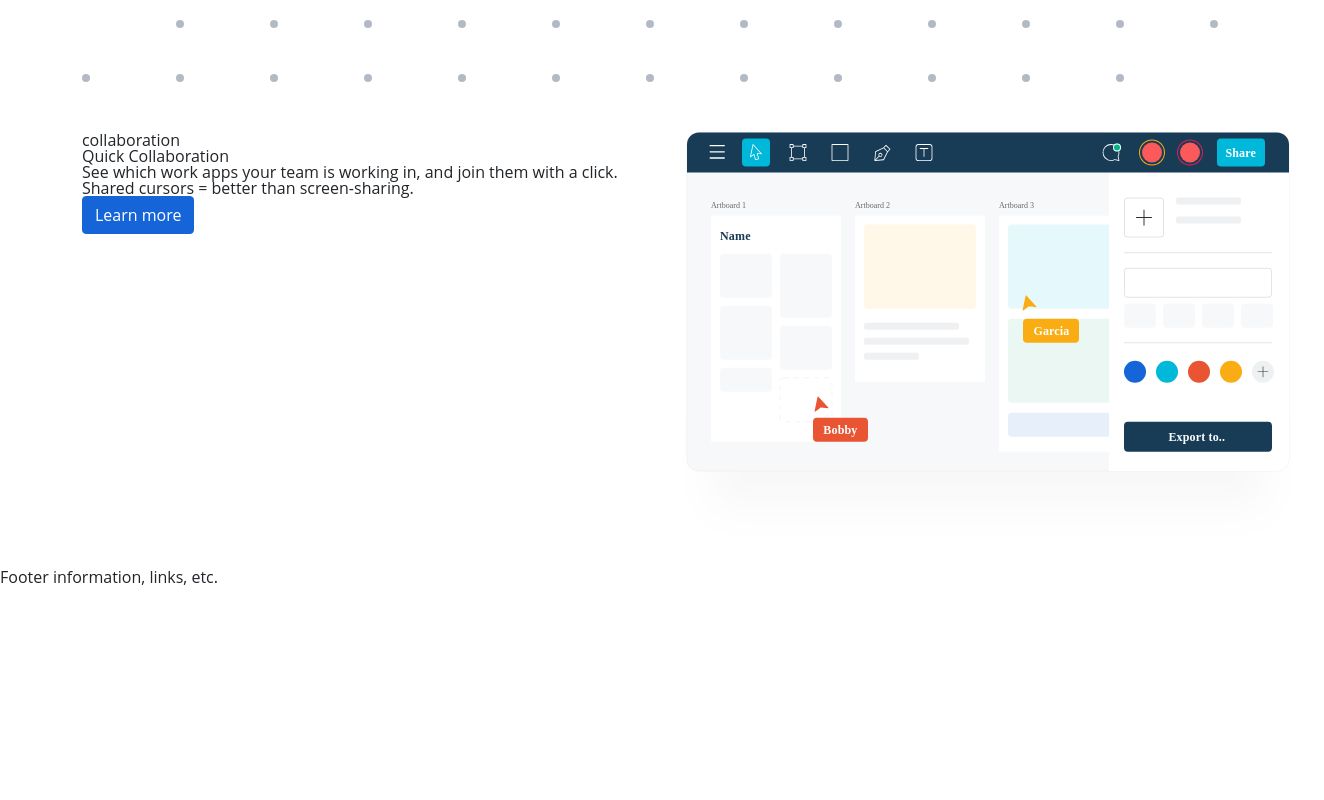
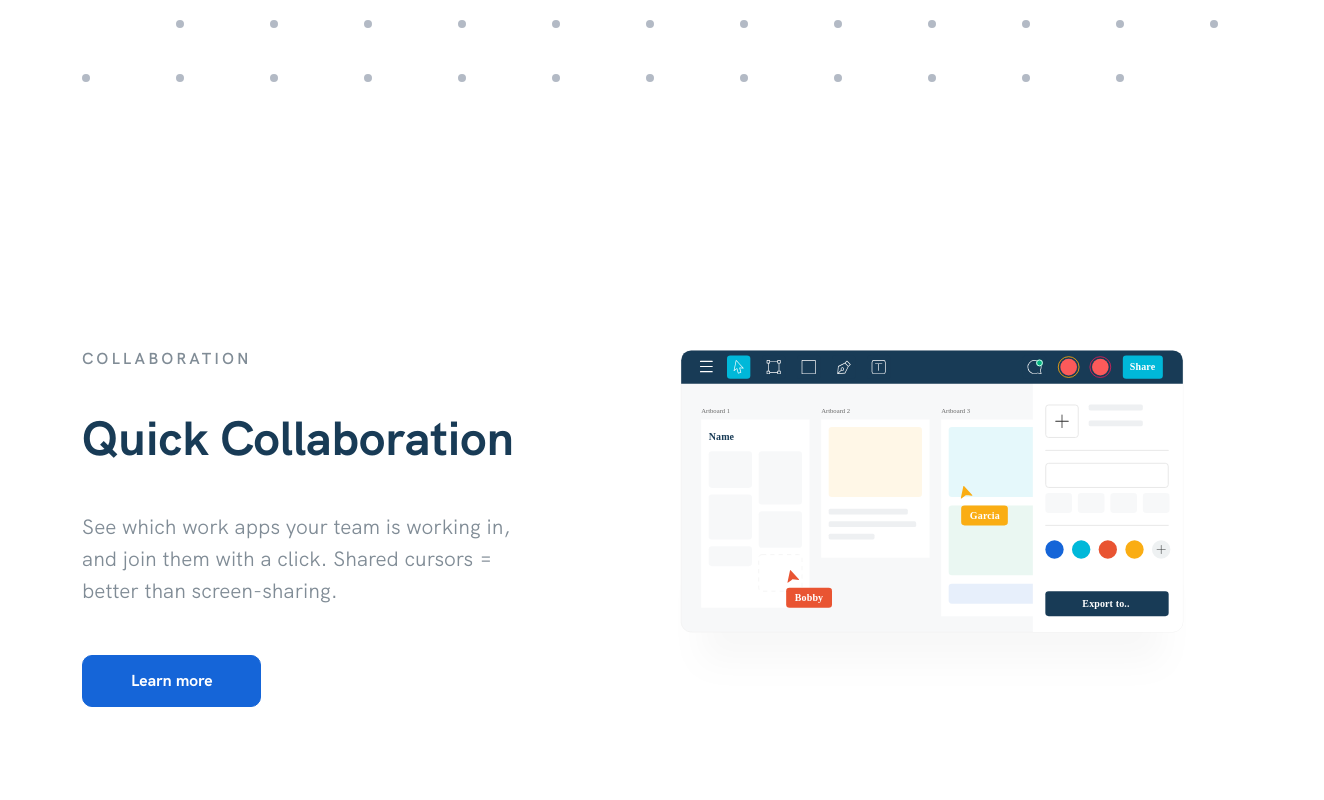
Before and after one commit to ayoub-bani/ehya, a website: page src/index.html in a window 1280 px wide. Shown: the part 1100-1900 px from the top of the page, 1324 px wide, since content can reach past the window. Before the commit the page ends 1688 px from the top, so only its background shows below. Drawn offline with nearby package versions, Linux system fonts and the light colour scheme; files that its build step writes are made by us from their sources; files whose address does not match are found by name.

Commit message:
collaboration section

```diff
--- a/src/index.html
+++ b/src/index.html
@@ -111,17 +111,17 @@
       </section>
       <!-- dotes end -->
 
-      <section id="collaboration">
+      <section id="collaboration" class="my-5 d-flex align-items-center">
         <div class="container">
           <div class="row">
             <div class="col-md-6">
-              <span>collaboration</span>
-              <h2>Quick Collaboration</h2>
-              <p>See which work apps your team is working in, and join them with a click. Shared cursors = better than screen-sharing.</p>
-              <button class="btn btn-primary">Learn more</button>
+              <span class="collab-head text-uppercase mb-4">collaboration</span>
+              <h2 class="coll-title my-5 text-secondary">Quick Collaboration</h2>
+              <p class="coll-parag mb-5">See which work apps your team is working in, and join them with a click. Shared cursors = better than screen-sharing.</p>
+              <button class="btn btn-primary coll-btn">Learn more</button>
             </div>
             <div class="col-md-6">
-              <img src="./img/illustration-1.svg" alt="">
+              <img class="collab-image" src="./img/illustration-1.svg" alt="">
             </div>
           </div>
         </div>
--- /dev/null
+++ b/src/sass/_collaboration.scss
@@ -0,0 +1,33 @@
+#collaboration {
+    height: 100vh;
+
+    .collab-head {
+        font-family: 'Grotesk-SemiBold', sans-serif;
+        color: #808c96;
+        letter-spacing: 3px;
+        font-size: 1rem;
+    }
+
+    .collab-image {
+        width: 35rem;
+    }
+
+    .coll-title {
+        font-family: 'Grotesk-Bold', sans-serif;
+        font-size: 3rem;
+    }
+
+    .coll-parag {
+        font-family: 'Grotesk-Regular', sans-serif;
+        font-size: 1.3rem;
+        line-height: 2rem;
+        color: #808c96;
+        width: 27rem;
+    }
+
+    .coll-btn {
+        font-family: 'Grotesk-Bold', sans-serif;
+        border-radius: 10px;
+        padding: 0.8rem 3rem !important;
+    }
+}
--- a/src/sass/main.scss
+++ b/src/sass/main.scss
@@ -3,3 +3,4 @@
 @import 'css-reset';
 @import 'navbar';
 @import 'hero';
+@import 'collaboration';
```
Also changed, not shown: dist/css/main.css, dist/index.html, 1 other file.
